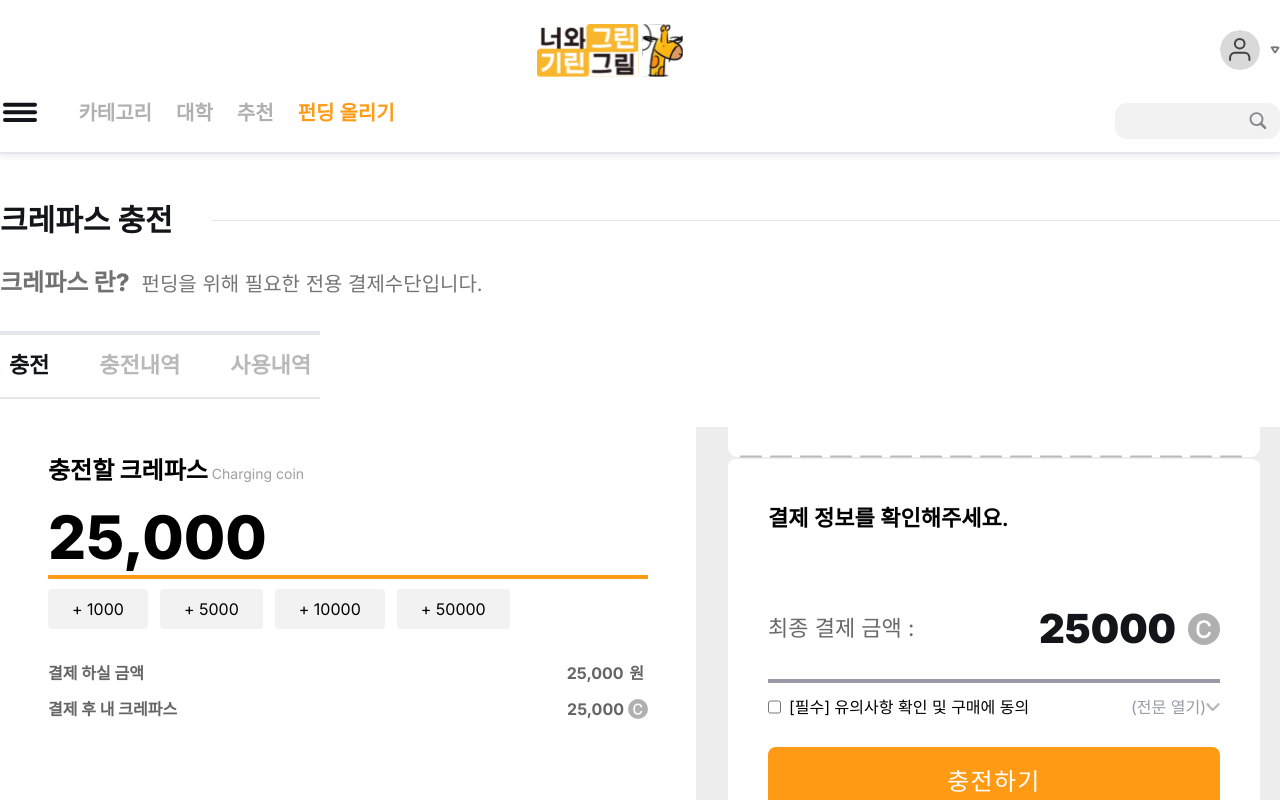
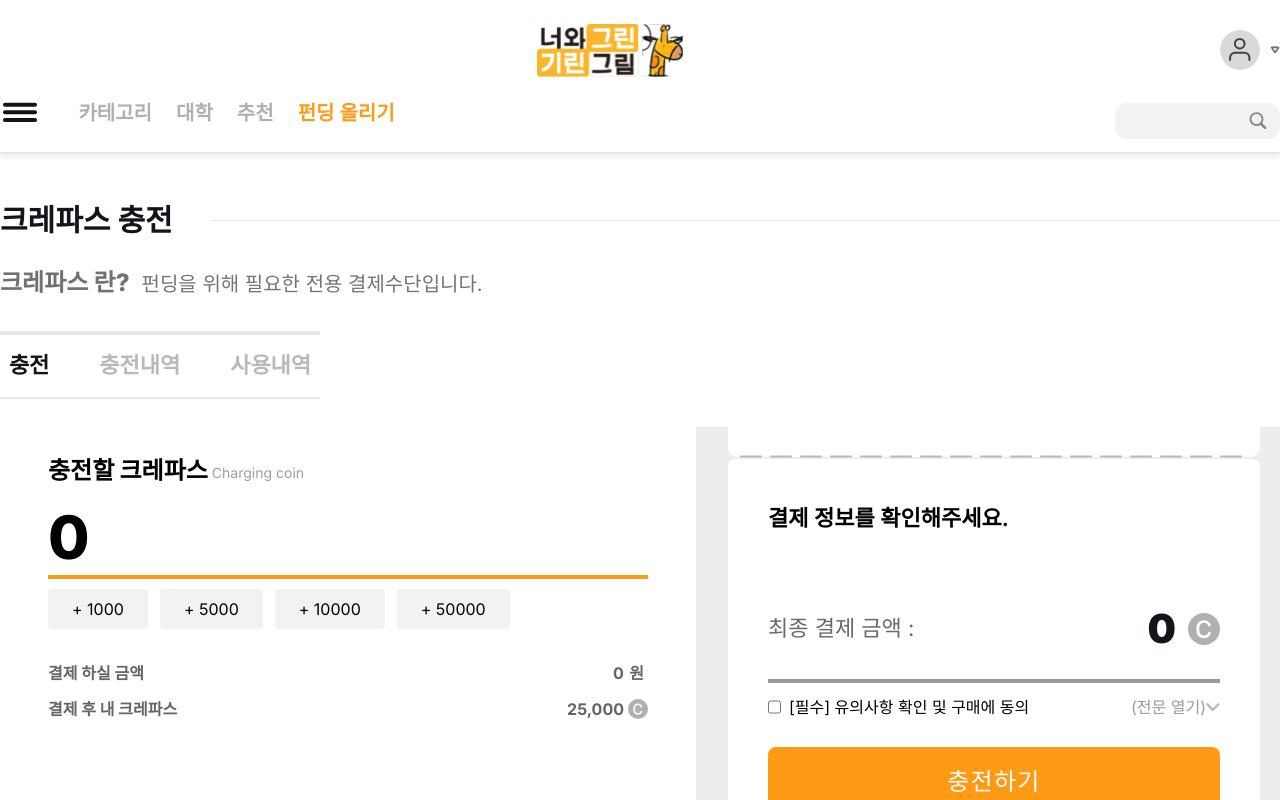
Before and after one commit to JNU-econovation/girin-grim, a Next.js app in the folder FE/: page /charge in a window 1280 px wide. Shown: the top 800 px of the page. Built offline with nearby package versions, Linux system fonts and the light colour scheme.

Commit message:
feat: 충전할 크레파스 상태 추가
충전할 크레파스 상태 추가

```diff
--- /dev/null
+++ b/FE/src/components/charge/BalanceDisplay.tsx
@@ -0,0 +1,13 @@
+import { Coin } from "../common/icon";
+
+export default function BalanceDisplay() {
+  return (
+    <div className="flex justify-between font-bold text-[#656565] mt-3">
+      <p>결제 후 내 크레파스</p>
+      <div className="flex items-center gap-1">
+        <p>{"25,000"}</p>
+        <Coin size="sm" />
+      </div>
+    </div>
+  );
+}
--- a/FE/src/components/charge/ChargingCoin.tsx
+++ b/FE/src/components/charge/ChargingCoin.tsx
@@ -1,36 +1,32 @@
+"use client";
 import { paymentUnits } from "@/constants/ChargeDate";
-import { Coin } from "../common/icon";
+import PaymentAmountDisplay from "./PaymentAmountDisplay";
+import BalanceDisplay from "./BalanceDisplay";
+import { useRecoilValue } from "recoil";
+import { TotalCoin } from "@/store/ChargeState";
 
 export default function ChargingCoin() {
+  const total = useRecoilValue(TotalCoin);
   return (
     <>
-      <h1 className="text-2xl font-extrabold">
-        충전할 크레파스
-        <span className="ml-1 text-sm font-normal text-color9f9">
+      <div className="flex gap-1 items-end">
+        <h1 className="text-2xl font-extrabold">충전할 크레파스</h1>
+        <span className="pb-1 text-sm font-normal text-color9f9">
           Charging coin
         </span>
-      </h1>
-      <p className="text-black text-6xl font-extrabold mt-5">{"25,000"}</p>
+      </div>
+      <p className="text-black text-6xl font-extrabold mt-5">{total}</p>
       <div className="bg-main mt-2 pt-1" />
       {paymentUnits.map((unit) => (
-        <div className="inline-block bg-[#f2f2f2] mt-[0.63rem] mr-3 px-6 py-2 rounded-[0.25rem] cursor-default">
+        <div
+          className="inline-block bg-[#f2f2f2] mt-[0.63rem] mr-3 px-6 py-2 rounded-[0.25rem] cursor-default"
+          key={unit}
+        >
           + {unit}
         </div>
       ))}
-      <div className="flex justify-between font-bold text-[#656565] mt-8">
-        <p>결제 하실 금액</p>
-        <div className="flex items-center gap-[0.35rem]">
-          <p>{"25,000"}</p>
-          <p className="mr-1">원</p>
-        </div>
-      </div>
-      <div className="flex justify-between font-bold text-[#656565] mt-3">
-        <p>결제 후 내 크레파스</p>
-        <div className="flex items-center gap-1">
-          <p>{"25,000"}</p>
-          <Coin size="sm" />
-        </div>
-      </div>
+      <PaymentAmountDisplay />
+      <BalanceDisplay />
     </>
   );
 }
--- a/FE/src/components/charge/Payment.tsx
+++ b/FE/src/components/charge/Payment.tsx
@@ -1,13 +1,17 @@
+"use client";
+import { TotalCostState } from "@/store/FundingState";
 import Total from "../common/Total";
 import ChargeAgreement from "./ChargeAgreement";
 import ChargeBtn from "./ChargeBtn";
+import { useRecoilValue } from "recoil";
 
 export default function Payment() {
+  const totalCost = useRecoilValue(TotalCostState);
   return (
     <div className="relative py-11 px-10 z-50">
       <p className="text-[1.375rem] font-semibold">결제 정보를 확인해주세요.</p>
       <div className="mt-16">
-        <Total totalCost={25000} />
+        <Total totalCost={totalCost} />
       </div>
       <hr className="border-color999 border-2 mt-5" />
       <ChargeAgreement />
--- /dev/null
+++ b/FE/src/components/charge/PaymentAmountDisplay.tsx
@@ -0,0 +1,16 @@
+"use client";
+import { TotalCoin } from "@/store/ChargeState";
+import { useRecoilValue } from "recoil";
+
+export default function PaymentAmountDisplay() {
+  const total = useRecoilValue(TotalCoin);
+  return (
+    <div className="flex justify-between font-bold text-[#656565] mt-8">
+      <p>결제 하실 금액</p>
+      <div className="flex items-center gap-[0.35rem]">
+        <p>{total}</p>
+        <p className="mr-1">원</p>
+      </div>
+    </div>
+  );
+}
--- /dev/null
+++ b/FE/src/store/ChargeState.ts
@@ -0,0 +1,6 @@
+import { atom } from "recoil";
+
+export const TotalCoin = atom({
+  key: "TotalCoin",
+  default: 0,
+});
```
